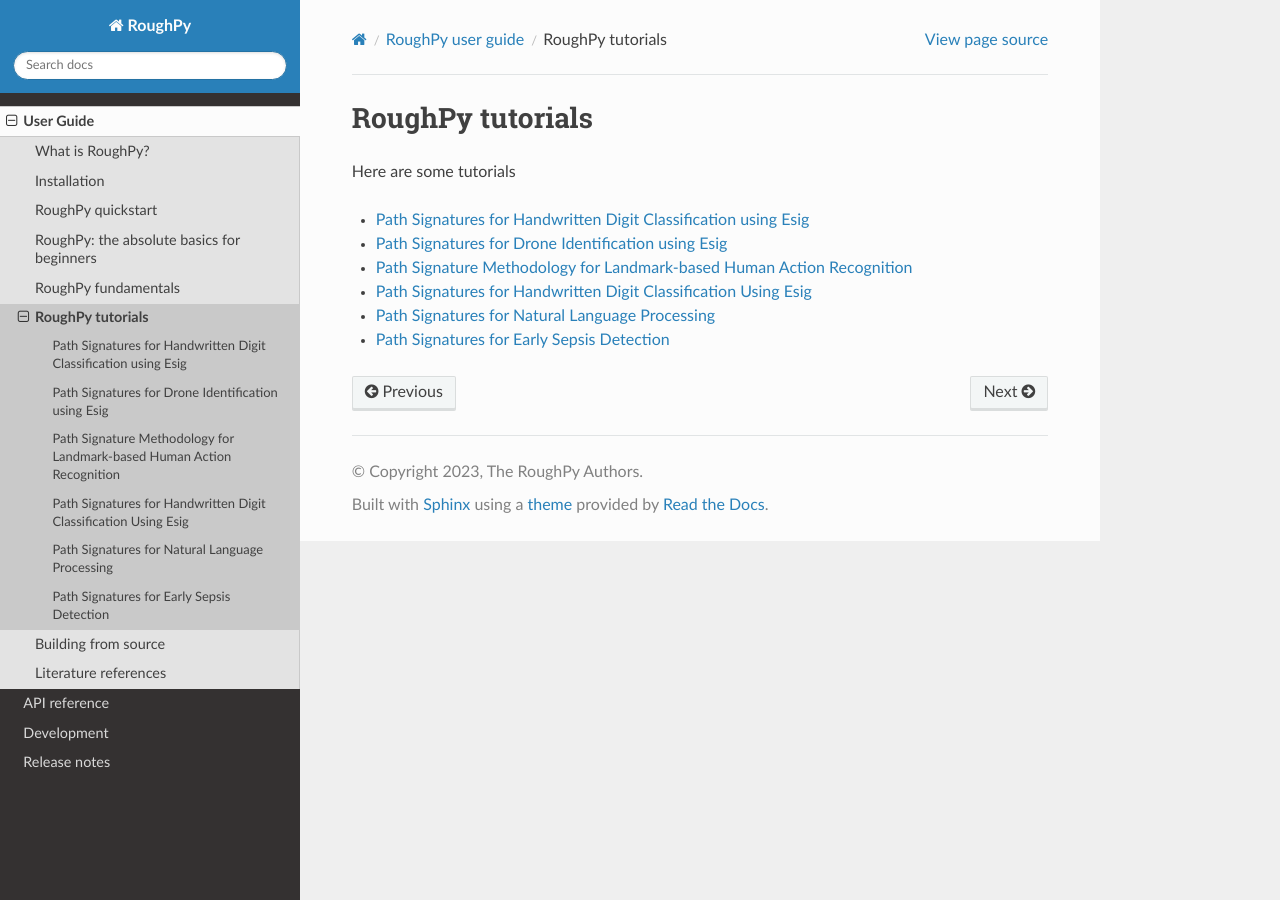
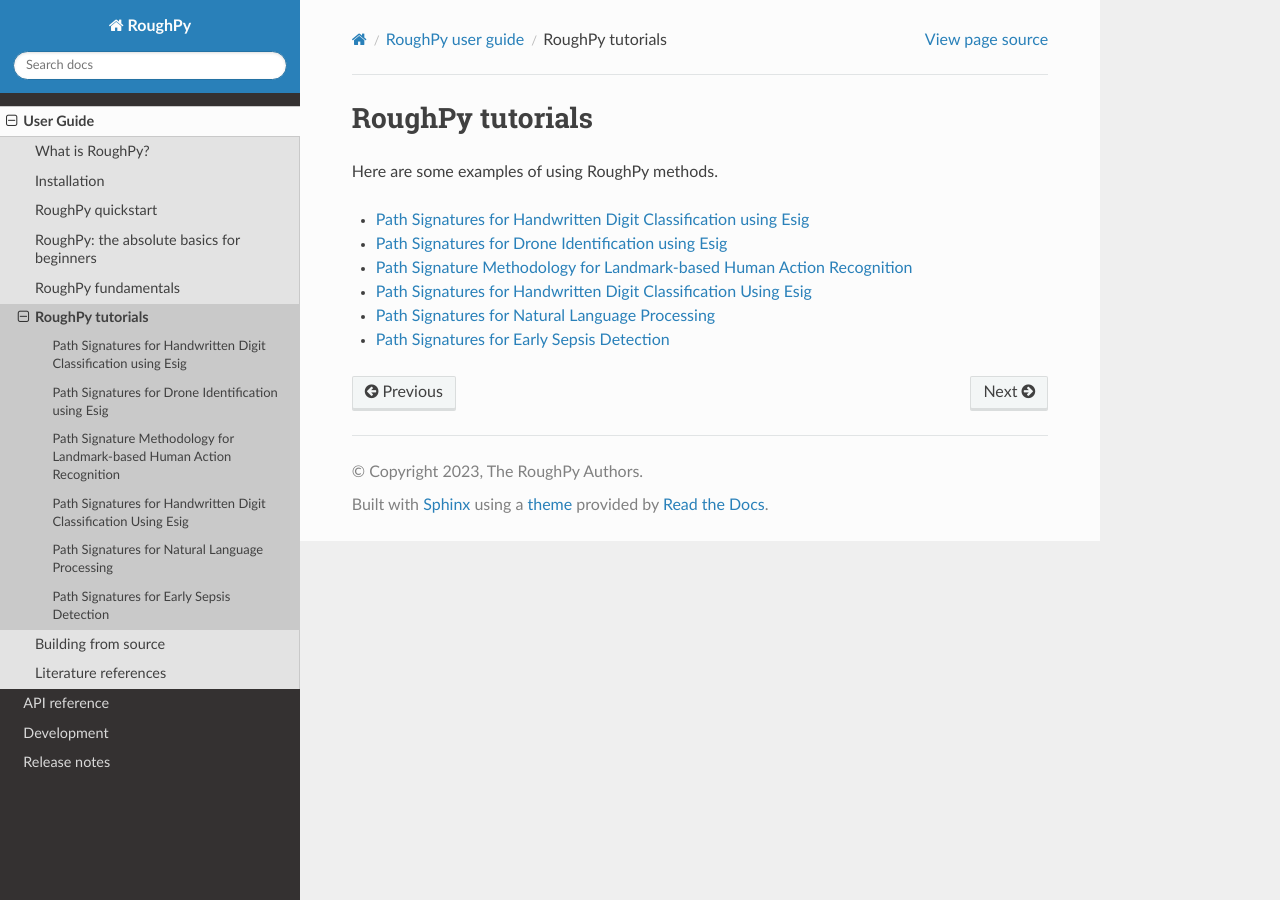
Before and after one commit to datasig-ac-uk/RoughPy, a Sphinx documentation site: the page built from docs/source/user/tutorials.rst, in a window 1280 px wide. Built offline with Sphinx 7.4.7 and the Read the Docs theme 2.0.0, drawn with Linux system fonts in a browser that asks for light colours; pages that are not in the unit, such as notebooks, are missing from menus.

Commit message:
Add comment on tutorials

```diff
--- a/docs/source/user/tutorials.rst
+++ b/docs/source/user/tutorials.rst
@@ -2,7 +2,7 @@
 RoughPy tutorials
 *****************
 
-Here are some tutorials
+Here are some examples of using RoughPy methods.
 
 .. toctree::
    :maxdepth: 1
```
